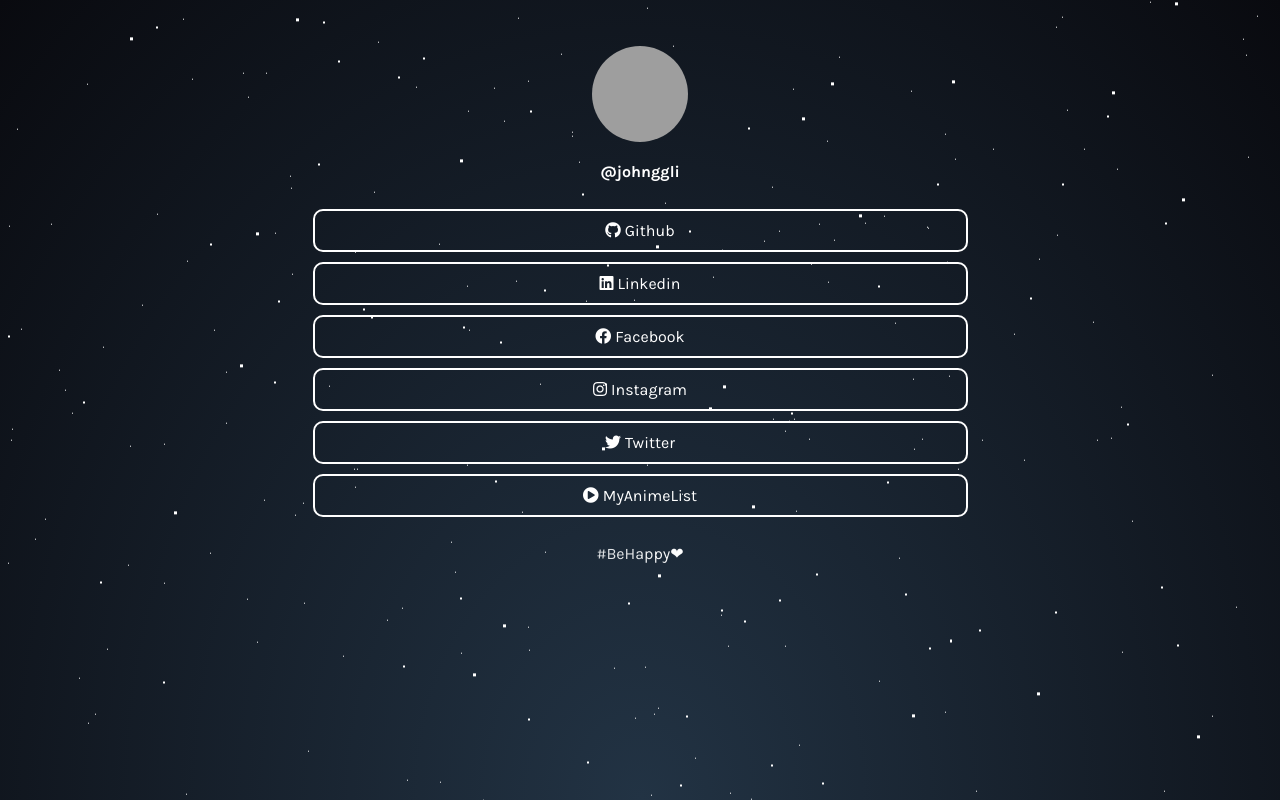
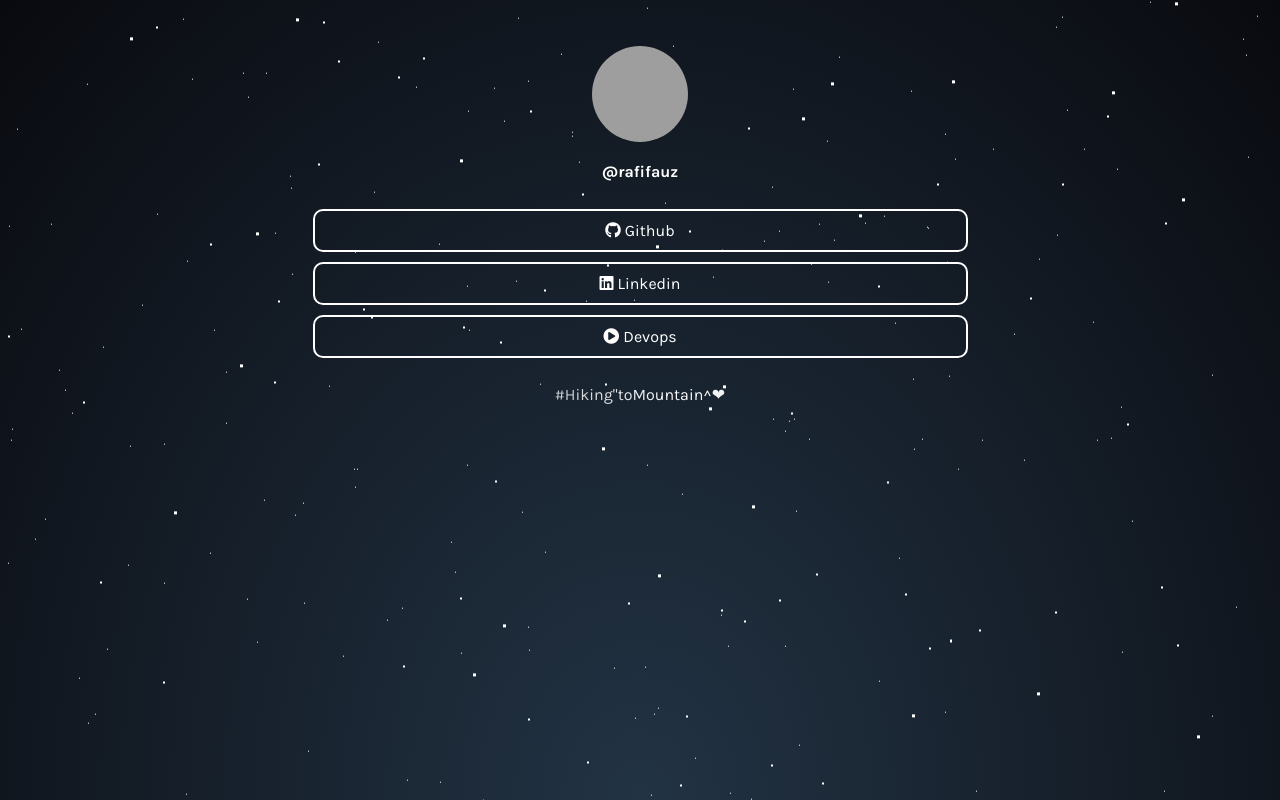
Before and after one commit to rafifauz/rafifauz.github.io, a plain HTML site: page index.html in a window 1280 px wide. Drawn offline with Linux system fonts and the light colour scheme; grey boxes are pictures that could not be loaded.

Commit message:
add source2

```diff
--- a/index.html
+++ b/index.html
@@ -1,11 +1,12 @@
 <!DOCTYPE html>
 <html lang="en">
+
 <head>
     <meta charset="UTF-8">
     <meta name="viewport" content="width=device-width, initial-scale=1.0">
-    <title>John Emerson | Linktree</title>
+    <title>rafifauz | Linktree</title>
     <!-- Favicon -->
-    <link rel="icon" href="https://avatars0.githubusercontent.com/u/43749971" type="image/x-icon" />
+    <link rel="icon" href="https://mir-s3-cdn-cf.behance.net/project_modules/disp/7c9f8679666651.5cca50f6e5875.png" type="image/x-icon" />
     <!-- Font Awesome icons -->
     <link rel="stylesheet" href="https://use.fontawesome.com/releases/v5.8.1/css/all.css">
     <!-- Core theme CSS -->
@@ -40,32 +41,24 @@
     </div>
 
     <div id="userName">
-      @johnggli
+        @rafifauz
     </div>
 
     <div id="links">
-      <a class="link" href="https://github.com/johnggli" target="_blank">
+        <a class="link" href="https://github.com/rafifauz" target="_blank">
             <i class="fab fa-github">&nbsp;</i>Github
         </a>
-      <a class="link" href="https://www.linkedin.com/in/johnggli" target="_blank">
+        <a class="link" href="https://www.linkedin.com/in/muhammad-rafi" target="_blank">
             <i class="fab fa-linkedin">&nbsp;</i>Linkedin
         </a>
-      <a class="link" href="https://www.facebook.com/johnggli" target="_blank">
-        <i class="fab fa-facebook">&nbsp;</i>Facebook
-      </a>
-      <a class="link" href="https://www.instagram.com/johnggli" target="_blank">
-        <i class="fab fa-instagram">&nbsp;</i>Instagram
-      </a>
-      <a class="link" href="https://twitter.com/johnggli" target="_blank">
-        <i class="fab fa-twitter">&nbsp;</i>Twitter
-      </a>
-      <a class="link" href="https://myanimelist.net/profile/johnggli" target="_blank">
-        <i class="fa fa-play-circle">&nbsp;</i>MyAnimeList
+        <a class="link" href="" target="_blank">
+            <i class="fa fa-play-circle">&nbsp;</i>Devops
         </a>
     </div>
 
     <div id="hashtag">
-      #BeHappy❤
+        #Hiking"toMountain^❤
     </div>
 </body>
+
 </html>
```
Also changed, not shown: 1 other file. Lines whose indentation alone changed are shown as unchanged.
